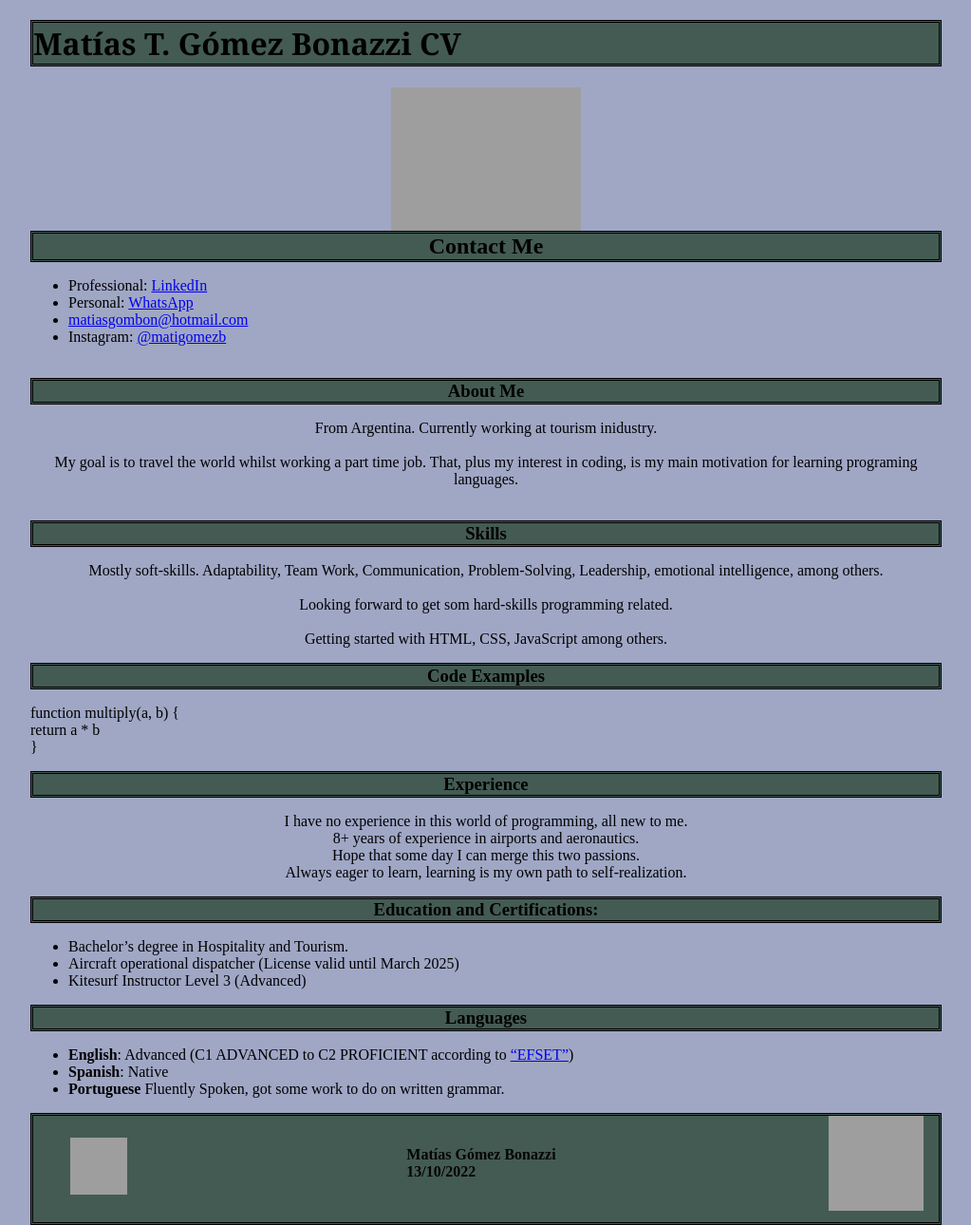
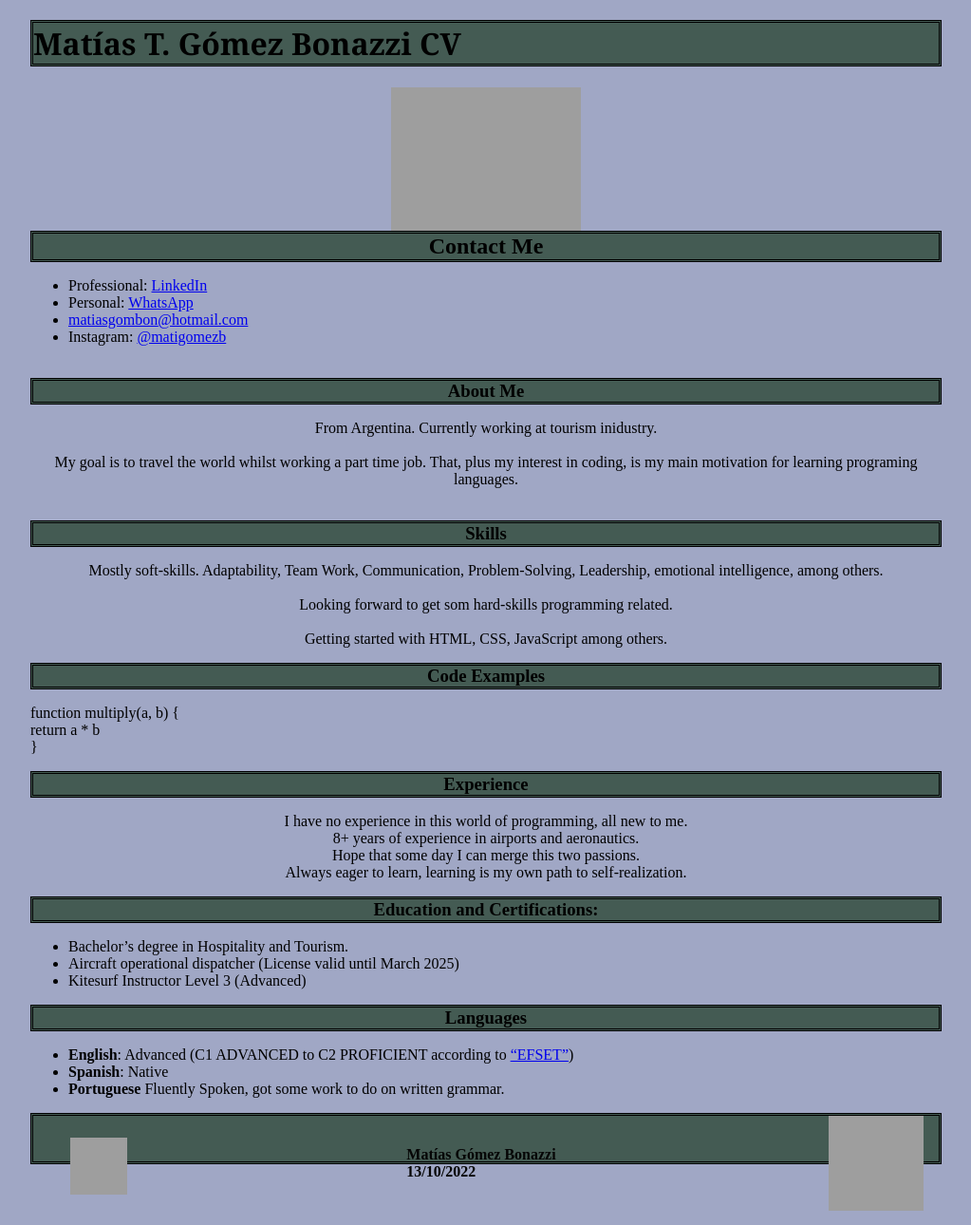
Before and after one commit to matiasgombon/rsschool-cv, a plain HTML site: page index.html in a window 1280 px wide. Shown: the whole page at 95% size, without its empty margins (128-1151 px from the left). Drawn offline with Linux system fonts and the light colour scheme; grey boxes are pictures that could not be loaded.

Commit message:
fix: change footer vh

```diff
--- a/style.css
+++ b/style.css
@@ -38,7 +38,7 @@ img {
 
 .footer {
     width: 100%;
-    height:10vh;
+    height:1rem;
     background-color:rgb(68, 91, 83);
     color: rgb(5, 5, 5);
     display: flex;
```
